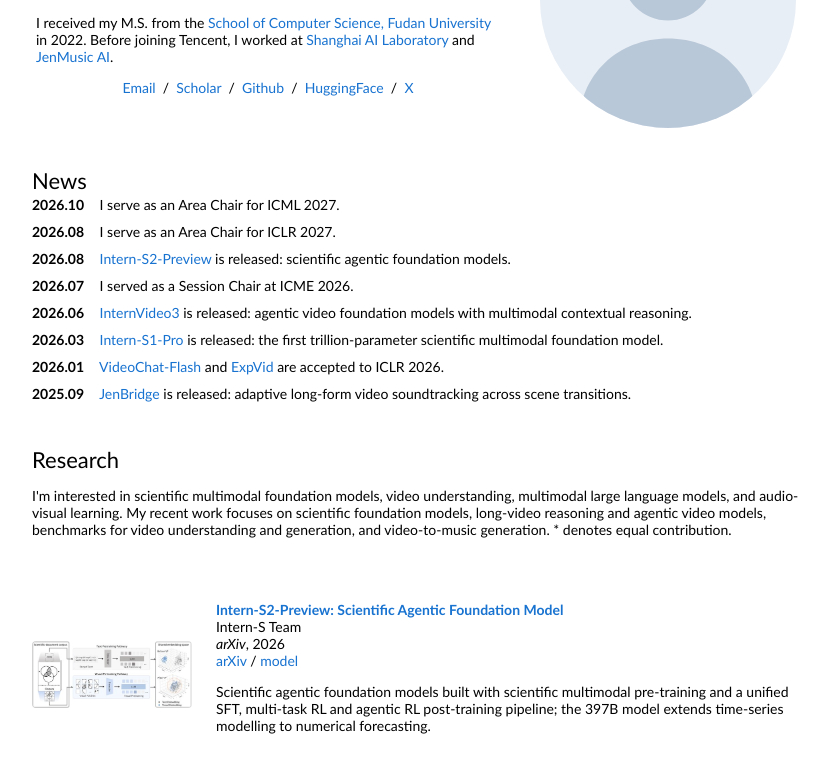
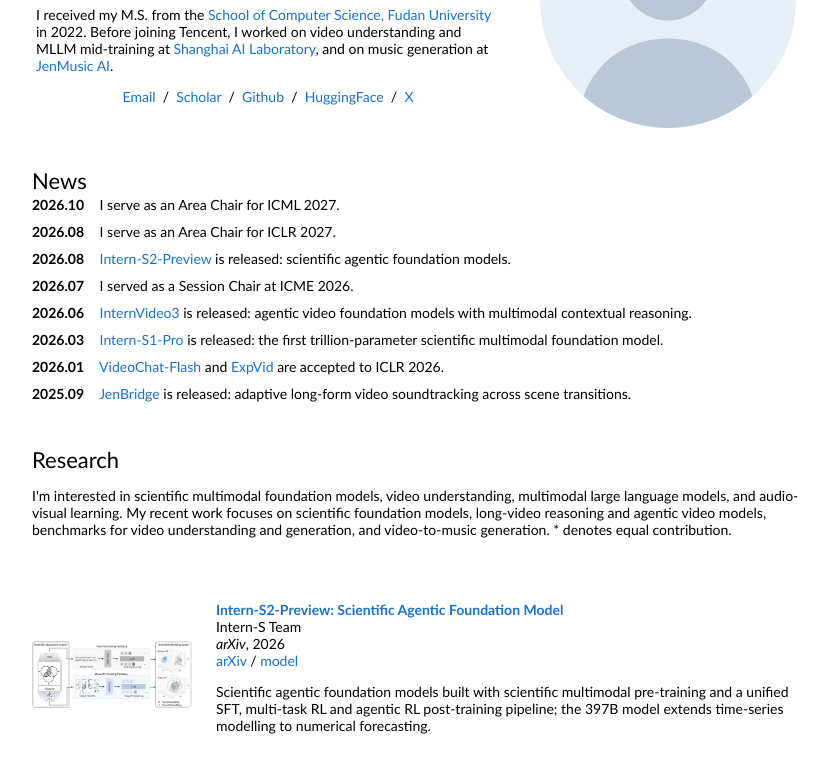
Before and after one commit to JustinYuu/JustinYuu.github.io, a plain HTML site: page index.html in a window 1280 px wide. Shown: the part 156-914 px from the top of the page, without its empty margins (224-1051 px from the left). Drawn offline with Linux system fonts and the light colour scheme.

Commit message:
Intro: describe work at Shanghai AI Lab and JenMusic AI

```diff
--- a/index.html
+++ b/index.html
@@ -30,7 +30,7 @@
                 </p>
                 <p>
                   I received my M.S. from the <a href="https://cs.fudan.edu.cn/">School of Computer Science, Fudan University</a> in 2022.
-                  Before joining Tencent, I worked at <a href="https://www.shlab.org.cn/">Shanghai AI Laboratory</a> and <a href="https://www.jenmusic.ai/">JenMusic AI</a>.
+                  Before joining Tencent, I worked on video understanding and MLLM mid-training at <a href="https://www.shlab.org.cn/">Shanghai AI Laboratory</a>, and on music generation at <a href="https://www.jenmusic.ai/">JenMusic AI</a>.
                 </p>
                 <p style="text-align:center">
                   <a href="mailto:jsyu19@fudan.edu.cn">Email</a> &nbsp;/&nbsp;
```
